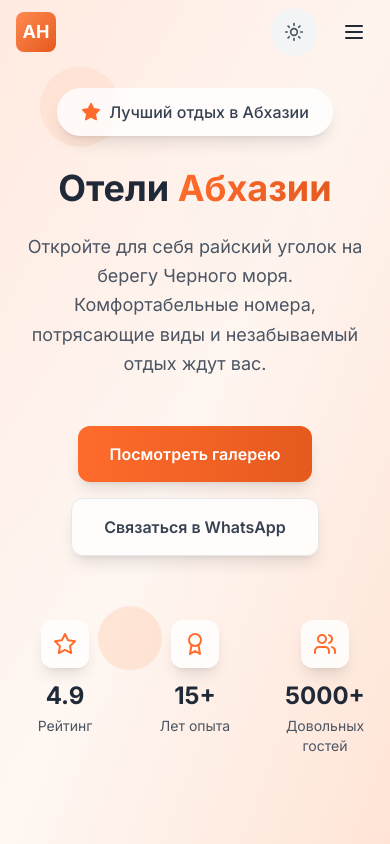
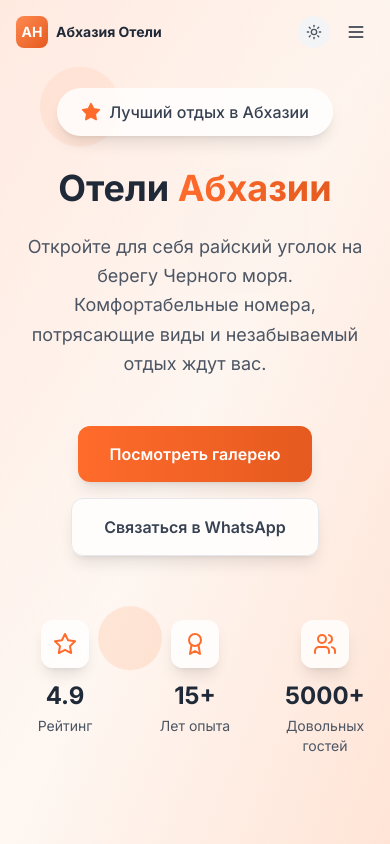
Before and after one commit to rita666fm/1, a React (Vite) app: page / in a window 390 px wide. Shown: the top 844 px of the page. Built offline with nearby package versions, Linux system fonts and the light colour scheme.

Commit message:
Fix mobile header overlap and cleanup

```diff
--- a/src/components/Header.tsx
+++ b/src/components/Header.tsx
@@ -47,14 +47,18 @@ const Header = () => {
           {/* Logo */}
           <motion.div
             whileHover={{ scale: 1.05 }}
-            className="flex items-center space-x-3 flex-shrink-0 z-10"
+            className="flex items-center space-x-2 sm:space-x-3 flex-shrink-0 min-w-0"
           >
-            <div className="w-10 h-10 bg-gradient-to-br from-primary-400 to-primary-600 rounded-lg flex items-center justify-center flex-shrink-0">
-              <span className="text-white font-bold text-lg">AH</span>
+            <div className="w-8 h-8 sm:w-10 sm:h-10 bg-gradient-to-br from-primary-400 to-primary-600 rounded-lg flex items-center justify-center flex-shrink-0">
+              <span className="text-white font-bold text-sm sm:text-lg">AH</span>
             </div>
-            <div className="hidden sm:block">
-              <h1 className="text-lg sm:text-xl font-bold text-gray-800 dark:text-white">Абхазия Отели</h1>
-              <p className="text-xs text-gray-600 dark:text-gray-400">Райский отдых у моря</p>
+            <div className="min-w-0">
+              <h1 className="text-sm sm:text-lg lg:text-xl font-bold text-gray-800 dark:text-white truncate">
+                Абхазия Отели
+              </h1>
+              <p className="text-xs text-gray-600 dark:text-gray-400 hidden sm:block truncate">
+                Райский отдых у моря
+              </p>
             </div>
           </motion.div>
 
@@ -73,7 +77,7 @@ const Header = () => {
           </nav>
 
           {/* Right side controls */}
-          <div className="flex items-center space-x-4">
+          <div className="flex items-center space-x-2 sm:space-x-4 flex-shrink-0">
             {/* Contact Info - Desktop */}
             <div className="hidden xl:flex items-center space-x-4">
               <div className="flex items-center space-x-2 text-gray-700 dark:text-gray-300">
@@ -93,12 +97,12 @@ const Header = () => {
             {/* Mobile Menu Button */}
             <button
               onClick={() => setIsMenuOpen(!isMenuOpen)}
-              className="lg:hidden p-2 rounded-lg hover:bg-gray-100 dark:hover:bg-gray-800 transition-colors relative z-10"
+              className="lg:hidden p-2 rounded-lg hover:bg-gray-100 dark:hover:bg-gray-800 transition-colors"
             >
               {isMenuOpen ? (
-                <X size={24} className="text-gray-800 dark:text-white" />
+                <X size={20} className="text-gray-800 dark:text-white" />
               ) : (
-                <Menu size={24} className="text-gray-800 dark:text-white" />
+                <Menu size={20} className="text-gray-800 dark:text-white" />
               )}
             </button>
           </div>
--- a/src/components/ThemeToggle.tsx
+++ b/src/components/ThemeToggle.tsx
@@ -11,7 +11,7 @@ const ThemeToggle = () => {
       onClick={toggleTheme}
       whileHover={{ scale: 1.05 }}
       whileTap={{ scale: 0.95 }}
-      className="relative w-12 h-12 rounded-full bg-gray-100 dark:bg-gray-800 flex items-center justify-center transition-colors duration-200 hover:bg-gray-200 dark:hover:bg-gray-700"
+      className="relative w-8 h-8 sm:w-10 sm:h-10 rounded-full bg-gray-100 dark:bg-gray-800 flex items-center justify-center transition-colors duration-200 hover:bg-gray-200 dark:hover:bg-gray-700 flex-shrink-0"
       aria-label={isDark ? 'Переключить на светлую тему' : 'Переключить на темную тему'}
     >
       <motion.div
@@ -20,9 +20,9 @@ const ThemeToggle = () => {
         transition={{ duration: 0.3 }}
       >
         {isDark ? (
-          <Moon className="w-5 h-5 text-gray-600 dark:text-gray-300" />
+          <Moon className="w-4 h-4 sm:w-5 sm:h-5 text-gray-600 dark:text-gray-300" />
         ) : (
-          <Sun className="w-5 h-5 text-gray-600 dark:text-gray-300" />
+          <Sun className="w-4 h-4 sm:w-5 sm:h-5 text-gray-600 dark:text-gray-300" />
         )}
       </motion.div>
     </motion.button>
```
Also changed, not shown: .bolt/config.json (deleted), 2 other files (tests, documents, lock files or other folders).
